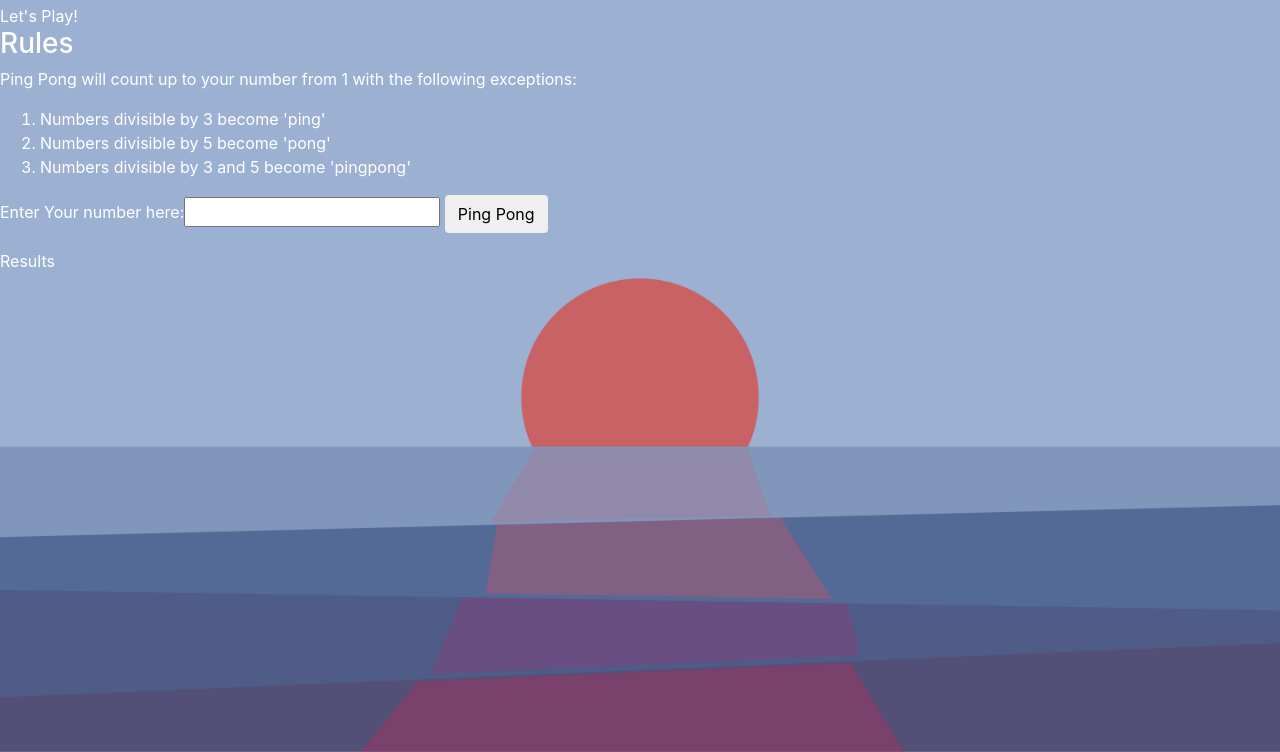
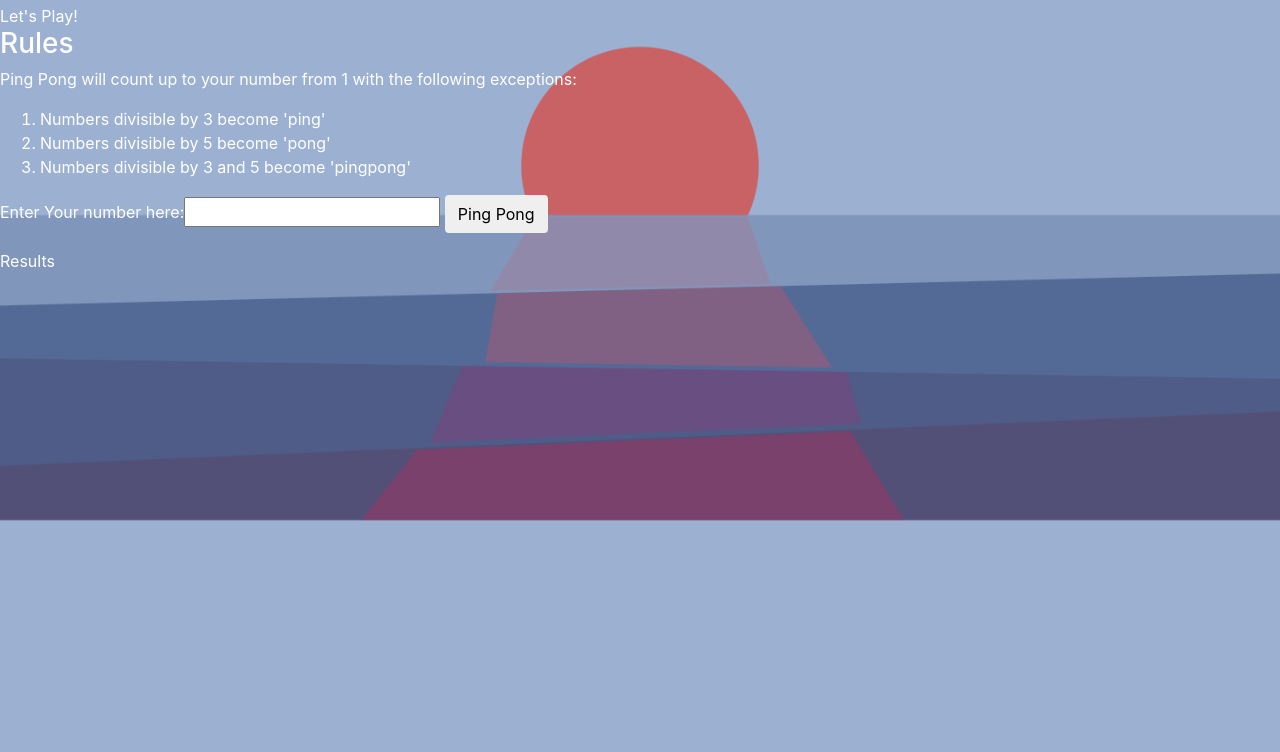
Before and after one commit to JackieWamae/ping-pong, a plain HTML site: page index.html in a window 1280 px wide. Shown: the part 48-800 px from the top of the page. Drawn offline with Linux system fonts and the light colour scheme.

Commit message:
Edit background

```diff
--- a/css/styles.css
+++ b/css/styles.css
@@ -1,11 +1,10 @@
-body, html {
+body {
     height: 100%;
 }
 
 body {
   background-image: url("../assets/backgroundsun.png");
   background-size: cover;
-  background-repeat: no-repeat;
   background-position: center;
   color: white;
 }
```
